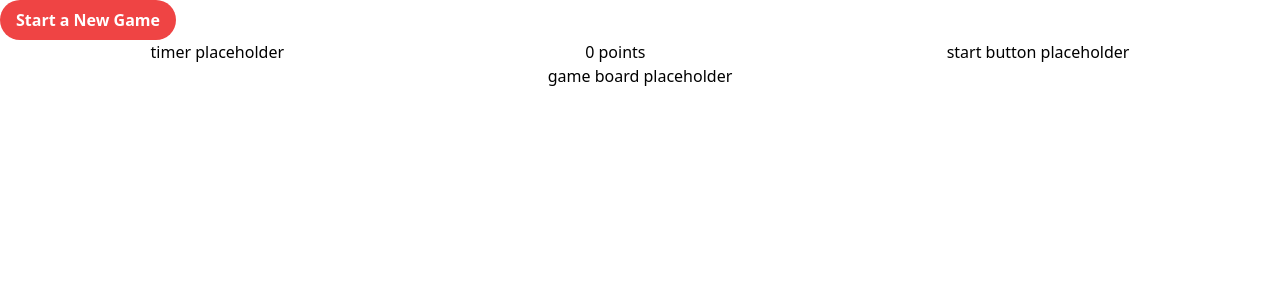
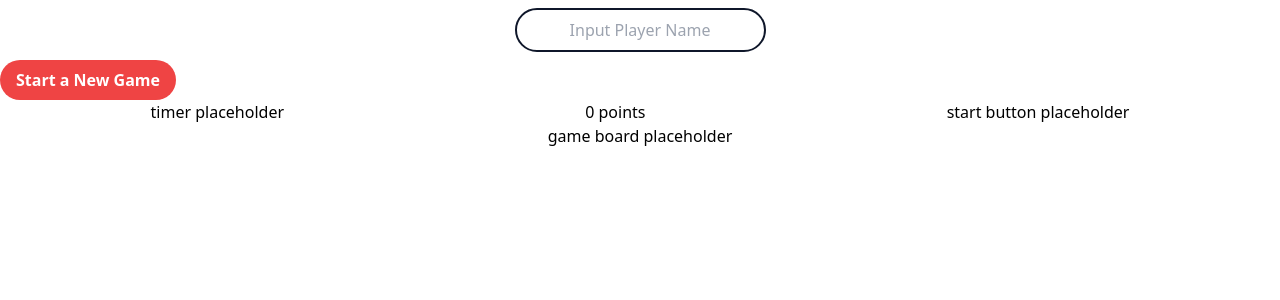
Before and after one commit to studiegrupp2/Whack-a-mole, a Next.js app: page /game in a window 1280 px wide. Shown: the top 300 px of the page. Built offline with nearby package versions, Linux system fonts and the light colour scheme.

Commit message:
input
gjort input till namn

```diff
--- a/src/app/game/page.tsx
+++ b/src/app/game/page.tsx
@@ -1,10 +1,13 @@
 "use client";
 import StartButton from "@/components/Button";
 import CountdownModal from "@/components/Countdown";
+import Input from "@/components/Input";
 import React, { useState } from "react";
 
 const Game = () => {
   const [isGameOngoing, setIsGameOnGoing] = useState<boolean>(false);
+
+  const [playerName, setPlayerName] = useState<string>("")
 
   const [currentPoints, setCurrentPoints] = useState(0);
 
@@ -12,6 +15,9 @@ const Game = () => {
 
 
 
+  const handleOnChange = (event: React.ChangeEvent<HTMLInputElement>) => {
+    setPlayerName(event.target.value);
+  };
 
   //funktion för att öka poängen, kan användas i spellogiken när en mullvad träffas.
   const addPoint = () => {
@@ -31,12 +37,12 @@ const Game = () => {
 
   return (
     <div>
+      <Input value={playerName} onChange={handleOnChange}/>
       <StartButton
         btnText="Start a New Game"
         onClick={handleNewGame}
         disabled={isGameOngoing}
       />
-
       <div className="min-h-screen min-w-screen flex flex-col items-center">
         <div className="p-[20px 0px] flex min-w-full justify-around">
           <div className="game-timer">
--- /dev/null
+++ b/src/components/Input.tsx
@@ -0,0 +1,45 @@
+"use client"
+import React, { useState } from 'react'
+
+// const Input1 = () => {
+
+//   const [playerName, setPlayerName] = useState<string>("")
+//   const handleOnChange = (event: React.ChangeEvent<HTMLInputElement>) => {
+//         setPlayerName(event.target.value);
+//       };
+
+//   return (
+//     <div className='flex justify-center items-center  p-2'>
+//         <input className='text-center p-2 rounded-full border-slate-900 border-[2px]' placeholder='Input Player Name' onChange={(event) => handleOnChange(event)} ></input>
+//     </div>
+//   )
+// }
+
+// export default Input1
+
+
+
+
+interface InputProps {
+  onChange:(event: React.ChangeEvent<HTMLInputElement>) => void;
+  value : string;
+  disabled?: boolean;
+}
+const Input: React.FC<InputProps> = ({
+  onChange,
+  disabled = false
+}) => {
+  return (
+    <div className='flex justify-center items-center  p-2'>
+        <input
+        className='text-center p-2 rounded-full border-slate-900 border-[2px]'
+        placeholder='Input Player Name'
+        onChange={onChange}
+        disabled={disabled}
+        >
+        </input>
+    </div>
+  );
+};
+
+export default Input;
```
